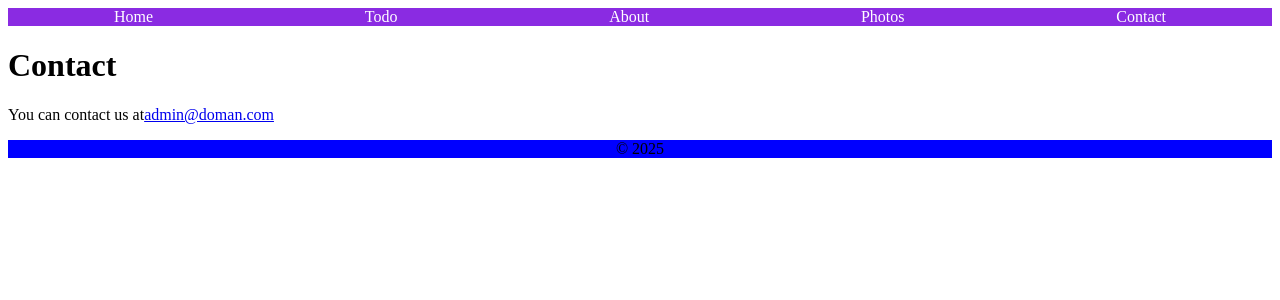
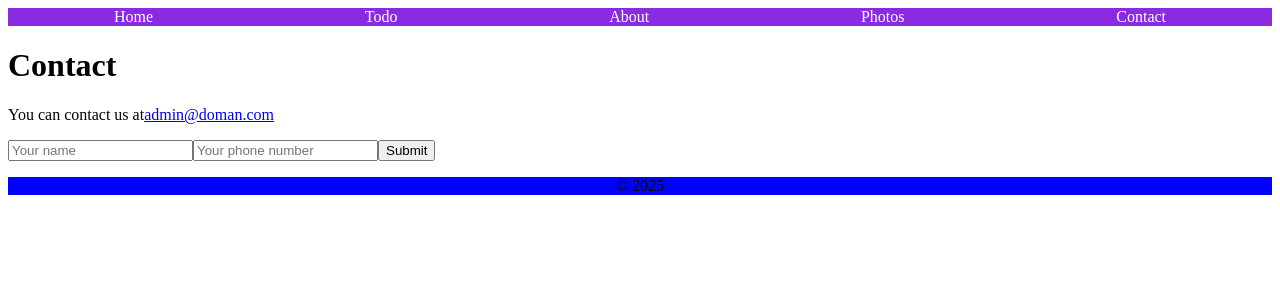
Before and after one commit to sergiuchilat/react-2025, a Next.js app: page /contact in a window 1280 px wide. Shown: the top 300 px of the page. Built offline with nearby package versions, Linux system fonts and the light colour scheme.

Commit message:
React Hooks: useState

```diff
--- a/src/app/contact/page.jsx
+++ b/src/app/contact/page.jsx
@@ -1,7 +1,36 @@
+'use client'
 import Footer from '@/components/layout/Footer.jsx';
 import NavBar from '../../components/layout/NavBar.jsx';
+import { useState } from 'react';
 
 export default function ContactPage() {
+
+    const [showMessage, setShowMessage] = useState(false);
+    const [customerName, setCustomerName] = useState('');
+
+
+
+    const [customerPhone, setCustomerPhone] = useState('');
+
+    const sendMessage = () => {
+
+        console.log('showMessage before', showMessage);
+
+        setShowMessage(true);
+
+
+        console.log('showMessage after', showMessage);
+
+        setTimeout(() => {
+            setShowMessage(false);
+            setCustomerName('');
+            setCustomerPhone('');
+        }
+        , 5000);
+        // Todo Homework
+        // setCustomerName('');
+    }
+
     return (
         <>
             <NavBar/>
@@ -10,6 +39,28 @@ export default function ContactPage() {
                 You can contact us at
                 <a href="mailto:admin@doman.com">admin@doman.com</a>
             </p>
+            <div>
+                <input
+                    type="text"
+                    placeholder='Your name'
+                    onChange={(event) => setCustomerName(event.target.value)}
+                    value={customerName}
+                />
+                <input
+                    type="text"
+                    placeholder='Your phone number'
+                    value={customerPhone}
+                    onChange={(event) => setCustomerPhone(event.target.value)}
+                />
+                <button onClick={() => sendMessage()}>Submit</button>
+            </div>
+
+            {
+                showMessage &&
+                <div>
+                    Hello { customerName }! Thank you for contacting us. We will get back to you soon on your phone number { customerPhone }.
+                </div>
+            }
             <Footer/>
         </>
     );
```
